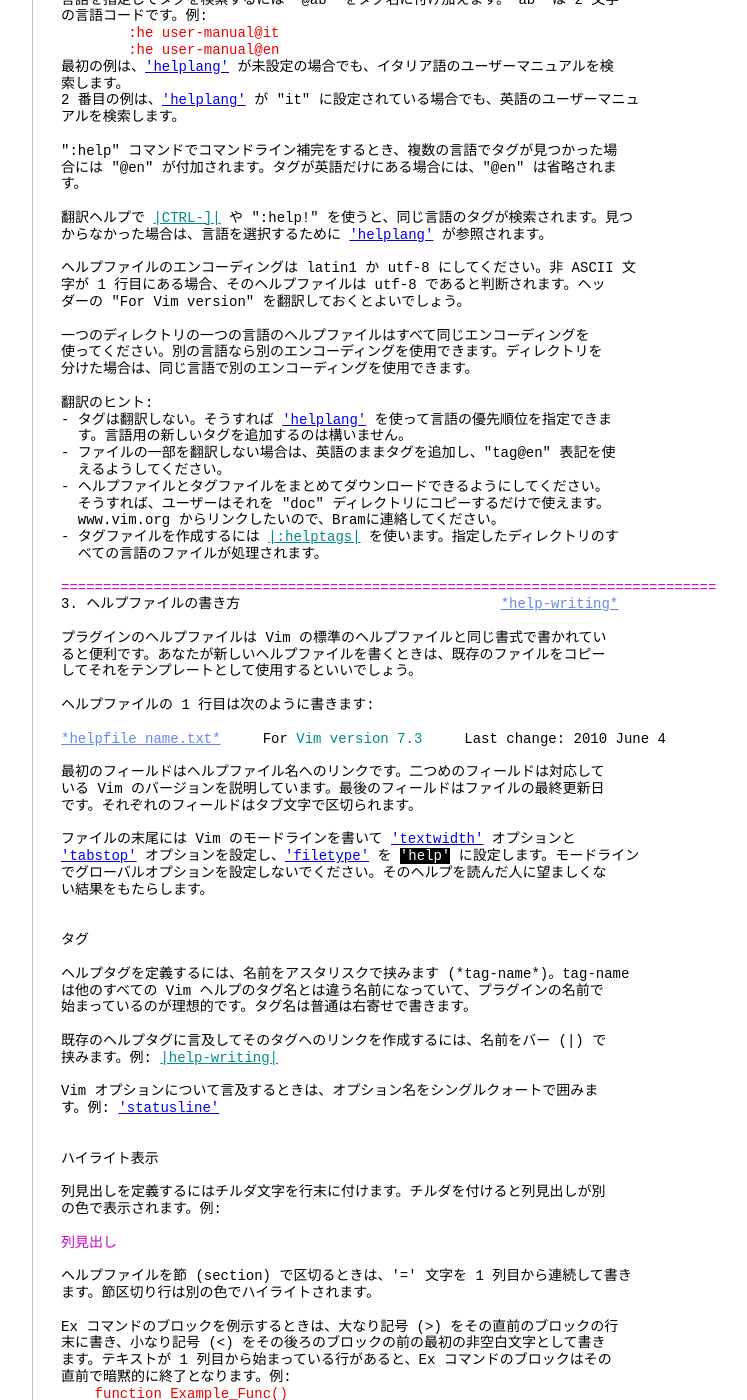
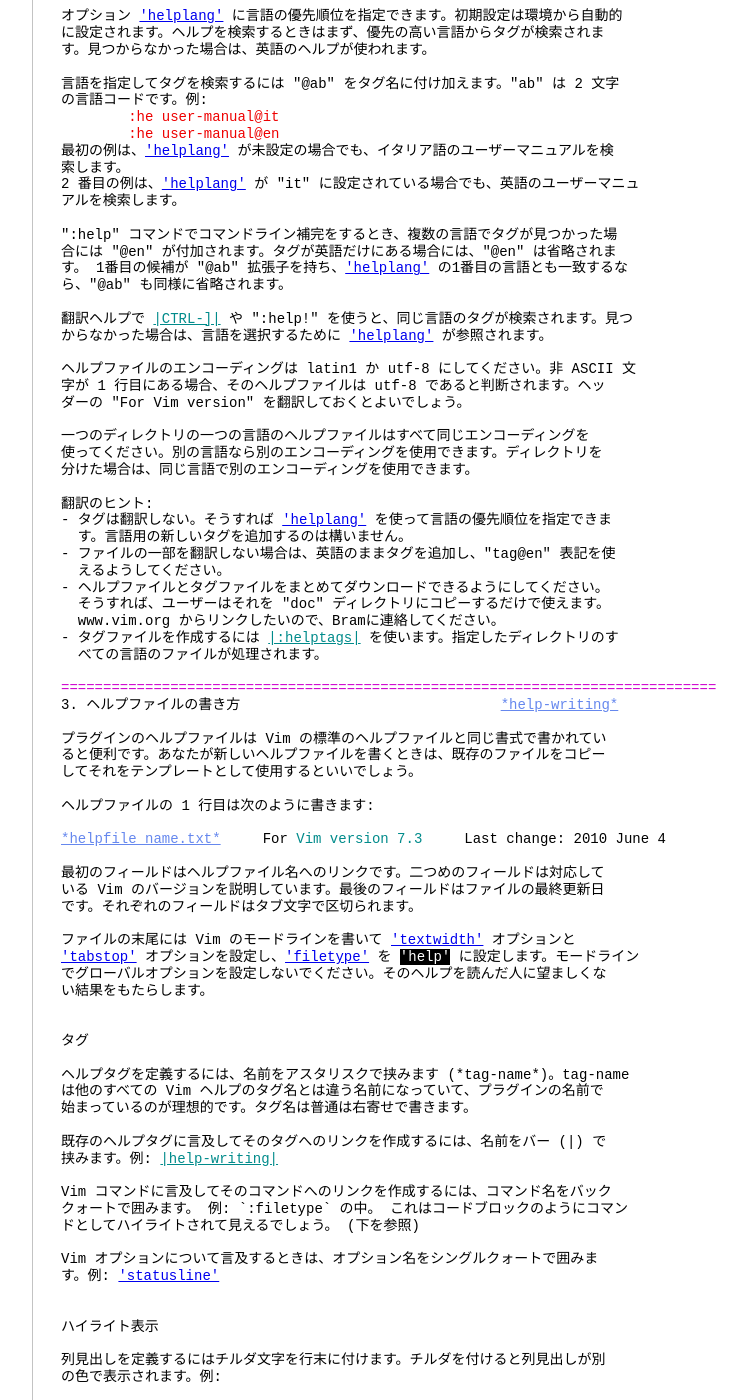
Before and after one commit to vim-jp/vimdoc-ja, a Jekyll site: the page built from helphelp.html, in a window 1280 px wide and 1400 px high, scrolled down 4474 px. Shown: the whole window, without its empty margins (340-1087 px from the left). Built offline with Jekyll 4.4.1, drawn with Linux system fonts in a browser that asks for light colours; nearby versions of some CDN libraries; comment, search, counter and statistics services are not loaded; some of the changed text lies outside the part shown.

Commit message:
Generated by Travis JOB 282.1
https://travis-ci.org/vim-jp/vimdoc-ja-working/builds/179219079

```diff
--- a/helphelp.html
+++ b/helphelp.html
@@ -2,7 +2,7 @@
 layout: vimdoc
 helpname: 'helphelp'
 ---
-<a class="Constant" href="helphelp.html" name="helphelp.txt">*helphelp.txt*</a>&nbsp;&nbsp;For Vim バージョン 8.0.&nbsp;&nbsp;Last change: 2014 Sep 19<br>
+<a class="Constant" href="helphelp.html" name="helphelp.txt">*helphelp.txt*</a>&nbsp;&nbsp;For Vim バージョン 8.0.&nbsp;&nbsp;Last change: 2016 Apr 01<br>
 <br>
 <br>
 &nbsp;&nbsp;&nbsp;&nbsp;&nbsp;&nbsp;&nbsp;&nbsp;&nbsp;&nbsp;&nbsp;&nbsp;&nbsp;&nbsp;&nbsp;&nbsp;&nbsp;&nbsp;VIMリファレンスマニュアル&nbsp;&nbsp;&nbsp;&nbsp;by Bram Moolenaar<br>
@@ -201,6 +201,9 @@
 &nbsp;&nbsp;&nbsp;&nbsp;&nbsp;&nbsp;&nbsp;&nbsp;&nbsp;&nbsp;&nbsp;&nbsp;&nbsp;&nbsp;&nbsp;&nbsp;&nbsp;&nbsp;&nbsp;&nbsp;&nbsp;&nbsp;&nbsp;&nbsp;&nbsp;&nbsp;&nbsp;&nbsp;&nbsp;&nbsp;&nbsp;&nbsp;<a class="Constant" href="helphelp.html#E154" name="E154">*E154*</a>&nbsp;<a class="Constant" href="helphelp.html#E150" name="E150">*E150*</a>&nbsp;<a class="Constant" href="helphelp.html#E151" name="E151">*E151*</a>&nbsp;<a class="Constant" href="helphelp.html#E152" name="E152">*E152*</a>&nbsp;<a class="Constant" href="helphelp.html#E153" name="E153">*E153*</a>&nbsp;<a class="Constant" href="helphelp.html#E670" name="E670">*E670*</a><br>
 :helpt[ags] [++t]&nbsp;<span class="Special">{dir}</span><br>
 &nbsp;&nbsp;&nbsp;&nbsp;&nbsp;&nbsp;&nbsp;&nbsp;&nbsp;&nbsp;&nbsp;&nbsp;&nbsp;&nbsp;&nbsp;&nbsp;&nbsp;&nbsp;&nbsp;&nbsp;&nbsp;&nbsp;&nbsp;&nbsp;ディレクトリ&nbsp;<span class="Special">{dir}</span>&nbsp;のヘルプタグファイルを作成します。<br>
+&nbsp;&nbsp;&nbsp;&nbsp;&nbsp;&nbsp;&nbsp;&nbsp;&nbsp;&nbsp;&nbsp;&nbsp;&nbsp;&nbsp;&nbsp;&nbsp;&nbsp;&nbsp;&nbsp;&nbsp;&nbsp;&nbsp;&nbsp;&nbsp;<span class="Special">{dir}</span>&nbsp;が ALL なら&nbsp;<a class="Type" href="options.html#'runtimepath'">'runtimepath'</a>&nbsp;内の全ての &quot;doc&quot; ディ<br>
+&nbsp;&nbsp;&nbsp;&nbsp;&nbsp;&nbsp;&nbsp;&nbsp;&nbsp;&nbsp;&nbsp;&nbsp;&nbsp;&nbsp;&nbsp;&nbsp;&nbsp;&nbsp;&nbsp;&nbsp;&nbsp;&nbsp;&nbsp;&nbsp;レクトリが対象となります。<br>
+<br>
 &nbsp;&nbsp;&nbsp;&nbsp;&nbsp;&nbsp;&nbsp;&nbsp;&nbsp;&nbsp;&nbsp;&nbsp;&nbsp;&nbsp;&nbsp;&nbsp;&nbsp;&nbsp;&nbsp;&nbsp;&nbsp;&nbsp;&nbsp;&nbsp;指定されたディレクトリとそのサブディレクトリの &quot;*.txt&quot;<br>
 &nbsp;&nbsp;&nbsp;&nbsp;&nbsp;&nbsp;&nbsp;&nbsp;&nbsp;&nbsp;&nbsp;&nbsp;&nbsp;&nbsp;&nbsp;&nbsp;&nbsp;&nbsp;&nbsp;&nbsp;&nbsp;&nbsp;&nbsp;&nbsp;と &quot;*.??x&quot; というファイルがスキャンされ、スター (*) で<br>
 &nbsp;&nbsp;&nbsp;&nbsp;&nbsp;&nbsp;&nbsp;&nbsp;&nbsp;&nbsp;&nbsp;&nbsp;&nbsp;&nbsp;&nbsp;&nbsp;&nbsp;&nbsp;&nbsp;&nbsp;&nbsp;&nbsp;&nbsp;&nbsp;囲まれたタグ定義が検索されます。&quot;*.??x&quot; というファイル<br>
@@ -209,9 +212,11 @@
 &nbsp;&nbsp;&nbsp;&nbsp;&nbsp;&nbsp;&nbsp;&nbsp;&nbsp;&nbsp;&nbsp;&nbsp;&nbsp;&nbsp;&nbsp;&nbsp;&nbsp;&nbsp;&nbsp;&nbsp;&nbsp;&nbsp;&nbsp;&nbsp;ルはソートされます。<br>
 &nbsp;&nbsp;&nbsp;&nbsp;&nbsp;&nbsp;&nbsp;&nbsp;&nbsp;&nbsp;&nbsp;&nbsp;&nbsp;&nbsp;&nbsp;&nbsp;&nbsp;&nbsp;&nbsp;&nbsp;&nbsp;&nbsp;&nbsp;&nbsp;タグの重複があるときはエラーメッセージが表示されます。<br>
 &nbsp;&nbsp;&nbsp;&nbsp;&nbsp;&nbsp;&nbsp;&nbsp;&nbsp;&nbsp;&nbsp;&nbsp;&nbsp;&nbsp;&nbsp;&nbsp;&nbsp;&nbsp;&nbsp;&nbsp;&nbsp;&nbsp;&nbsp;&nbsp;すでにあるタグファイルは警告なしに上書きされます。<br>
+<br>
 &nbsp;&nbsp;&nbsp;&nbsp;&nbsp;&nbsp;&nbsp;&nbsp;&nbsp;&nbsp;&nbsp;&nbsp;&nbsp;&nbsp;&nbsp;&nbsp;&nbsp;&nbsp;&nbsp;&nbsp;&nbsp;&nbsp;&nbsp;&nbsp;&quot;++t&quot; 引数を指定すると &quot;help-tags&quot; タグが強制的に追加<br>
 &nbsp;&nbsp;&nbsp;&nbsp;&nbsp;&nbsp;&nbsp;&nbsp;&nbsp;&nbsp;&nbsp;&nbsp;&nbsp;&nbsp;&nbsp;&nbsp;&nbsp;&nbsp;&nbsp;&nbsp;&nbsp;&nbsp;&nbsp;&nbsp;されます。これは、<span class="Special">{dir}</span>&nbsp;が $VIMRUNTIME/doc と等しいと<br>
 &nbsp;&nbsp;&nbsp;&nbsp;&nbsp;&nbsp;&nbsp;&nbsp;&nbsp;&nbsp;&nbsp;&nbsp;&nbsp;&nbsp;&nbsp;&nbsp;&nbsp;&nbsp;&nbsp;&nbsp;&nbsp;&nbsp;&nbsp;&nbsp;きにも同様にタグが追加されます。<br>
+<br>
 &nbsp;&nbsp;&nbsp;&nbsp;&nbsp;&nbsp;&nbsp;&nbsp;&nbsp;&nbsp;&nbsp;&nbsp;&nbsp;&nbsp;&nbsp;&nbsp;&nbsp;&nbsp;&nbsp;&nbsp;&nbsp;&nbsp;&nbsp;&nbsp;ランタイムディレクトリのヘルプタグファイルを作成し直す<br>
 &nbsp;&nbsp;&nbsp;&nbsp;&nbsp;&nbsp;&nbsp;&nbsp;&nbsp;&nbsp;&nbsp;&nbsp;&nbsp;&nbsp;&nbsp;&nbsp;&nbsp;&nbsp;&nbsp;&nbsp;&nbsp;&nbsp;&nbsp;&nbsp;には次のようにします (ファイルの書き込み権限が必要):<br>
 <div class="helpExample">&nbsp;&nbsp;&nbsp;&nbsp;&nbsp;&nbsp;&nbsp;&nbsp;&nbsp;&nbsp;&nbsp;&nbsp;&nbsp;&nbsp;&nbsp;&nbsp;&nbsp;&nbsp;&nbsp;&nbsp;&nbsp;&nbsp;&nbsp;&nbsp;&nbsp;&nbsp;&nbsp;&nbsp;&nbsp;&nbsp;&nbsp;&nbsp;:helptags $VIMRUNTIME/doc</div>
@@ -266,7 +271,8 @@
 <br>
 &quot;:help&quot; コマンドでコマンドライン補完をするとき、複数の言語でタグが見つかった場<br>
 合には &quot;@en&quot; が付加されます。タグが英語だけにある場合には、&quot;@en&quot; は省略されま<br>
-す。<br>
+す。 1番目の候補が &quot;@ab&quot; 拡張子を持ち、<a class="Type" href="options.html#'helplang'">'helplang'</a>&nbsp;の1番目の言語とも一致するな<br>
+ら、&quot;@ab&quot; も同様に省略されます。<br>
 <br>
 翻訳ヘルプで&nbsp;<a class="Identifier" href="tagsrch.html#CTRL-]">|CTRL-]|</a>&nbsp;や &quot;:help!&quot; を使うと、同じ言語のタグが検索されます。見つ<br>
 からなかった場合は、言語を選択するために&nbsp;<a class="Type" href="options.html#'helplang'">'helplang'</a>&nbsp;が参照されます。<br>
@@ -320,6 +326,10 @@
 既存のヘルプタグに言及してそのタグへのリンクを作成するには、名前をバー (|) で<br>
 挟みます。例:&nbsp;<a class="Identifier" href="helphelp.html#help-writing">|help-writing|</a><br>
 <br>
+Vim コマンドに言及してそのコマンドへのリンクを作成するには、コマンド名をバック<br>
+クォートで囲みます。 例: `:filetype` の中。 これはコードブロックのようにコマン<br>
+ドとしてハイライトされて見えるでしょう。 (下を参照)<br>
+<br>
 Vim オプションについて言及するときは、オプション名をシングルクォートで囲みま<br>
 す。例:&nbsp;<a class="Type" href="options.html#'statusline'">'statusline'</a><br>
 <br>
```
